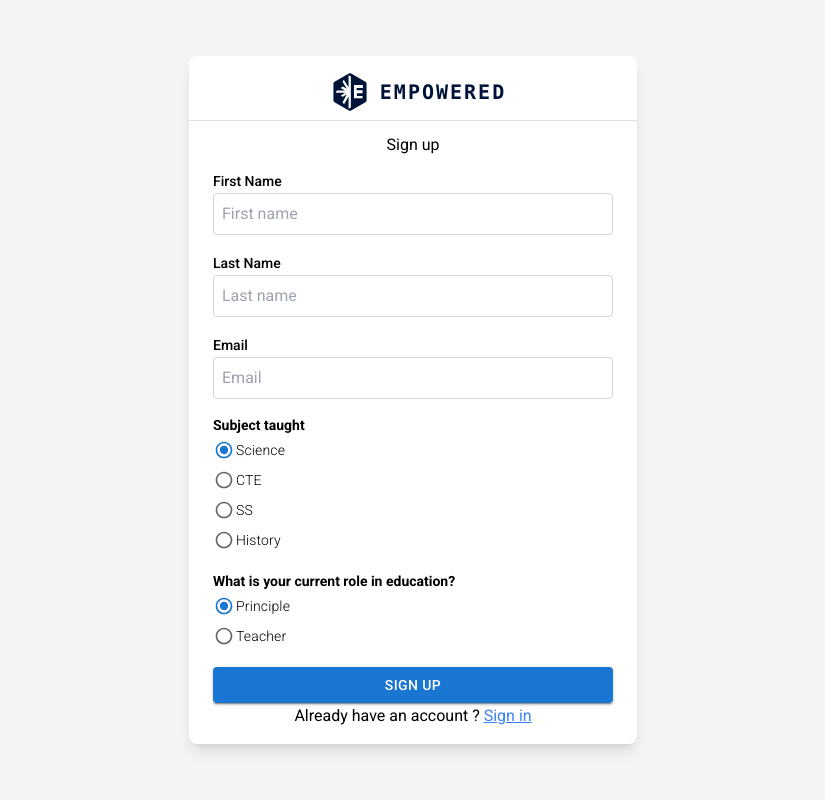
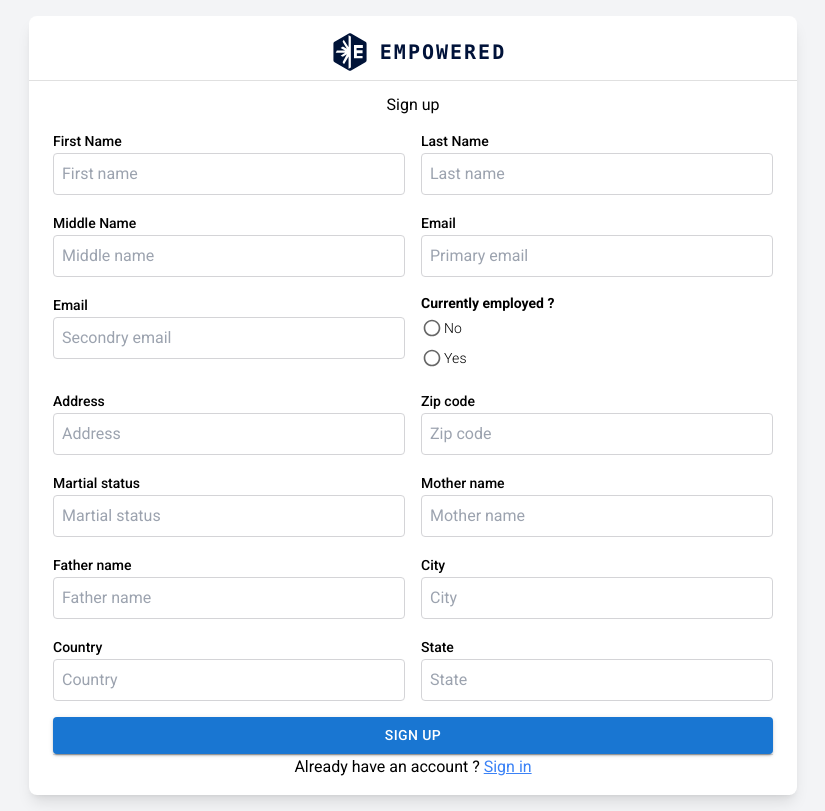
Before and after one commit to webninjavaibhav/Activity-library-demo-, a Next.js app: page /register in a window 1280 px wide. Shown: the whole page, without its empty margins (227-1052 px from the left). Built offline with nearby package versions, Linux system fonts and the light colour scheme.

Commit message:
change registration

```diff
--- a/src/app/(auth)/register/constants/constants.ts
+++ b/src/app/(auth)/register/constants/constants.ts
@@ -1,21 +1,9 @@
 type SubjectProp = {
-  value: string;
-  label: string;
-};
-
-type RoleProps = {
-  value: string;
+  value: boolean;
   label: string;
 };
 
 export const subjectOptions: SubjectProp[] = [
-  { value: "science", label: "Science" },
-  { value: "cte", label: "CTE" },
-  { value: "ss", label: "SS" },
-  { value: "history", label: "History" },
+  { value: false, label: "No" },
+  { value:true, label: "Yes" },
 ];
-
-export const roleOptions: RoleProps[] = [
-  { value: "principle", label: "Principle" },
-  { value: "teacher", label: "Teacher" },
-];
--- a/src/app/(auth)/register/hooks/useSignUp.tsx
+++ b/src/app/(auth)/register/hooks/useSignUp.tsx
@@ -2,22 +2,42 @@ import { useRouter } from "next/navigation";
 import { useState } from "react";
 
 type FormProps = {
-  subject: string;
-  role: string;
-  username: string;
+  firstName: string;
   lastName: string;
-  email: string;
+  middleName: string;
+  Sex: string;
+  Email: string;
+  secondEmail: string;
+  employee: string | number | boolean; // boolean
+  address: string;
+  zipcode: string;
+  Martialstatus: string;
+  mothername: string;
+  fathername: string;
+  city: string;
+  country: string;
+  state: string;
 };
 
 const useSignUp = () => {
   const router = useRouter();
 
   const [formValues, setFormValues] = useState<FormProps>({
-    subject: "science",
-    role: "principle",
-    username: "",
+    firstName: "",
     lastName: "",
-    email: "",
+    middleName: "",
+    Sex: "",
+    Email: "",
+    secondEmail: "",
+    employee: "", // boolean
+    address: "",
+    zipcode: "",
+    Martialstatus: "",
+    mothername: "",
+    fathername: "",
+    city: "",
+    country: "",
+    state: "",
   });
 
   const handleSubmit = async (e: React.BaseSyntheticEvent) => {
--- a/src/app/(auth)/register/page.tsx
+++ b/src/app/(auth)/register/page.tsx
@@ -5,14 +5,15 @@ import Input from "@/components/common/Input";
 import LogoIcon from "../../../../public/images/logo";
 import { Button } from "@/components/common/Button";
 import RadioGroups from "@/components/common/RadioGroups";
-import { roleOptions, subjectOptions } from "./constants/constants";
+import { subjectOptions } from "./constants/constants";
 
 export default function Home() {
   const { formValues, handleChange, handleSubmit, router } = useSignUp();
 
+  console.log(formValues, "formValues");
   return (
     <div className="min-h-screen flex items-center justify-center bg-gray-100 p-4">
-      <div className="max-w-md w-full py-2 bg-white rounded-lg shadow-lg">
+      <div className="max-w-3xl w-full py-2 bg-white rounded-lg shadow-lg">
         <div className="flex p-2 items-center justify-center">
           <LogoIcon className="h-[40px]" />
           <h1 className="text-xl text-[#001239] font-bold font-mono tracking-widest">
@@ -22,17 +23,18 @@ export default function Home() {
         <Divider className="my-2" />
         <div className="text-center text-pretty p-3">Sign up</div>
         <form onSubmit={handleSubmit} className="px-6">
-          <div className="mb-4">
+          <div className=" grid grid-cols-2 gap-4 mb-4">
+            <div>
               <Input
                 type="name"
-              name="username"
+                name="firstName"
                 label="First Name"
-              value={formValues.username}
+                value={formValues.firstName}
                 placeholder="First name"
                 handleInput={handleChange}
               />
             </div>
-          <div className="mb-4">
+            <div>
               <Input
                 type="name"
                 label="Last Name"
@@ -42,34 +44,127 @@ export default function Home() {
                 handleInput={handleChange}
               />
             </div>
-          <div className="mb-4">
+            <div>
+              <Input
+                type="name"
+                label="Middle Name"
+                name="middleName"
+                placeholder="Middle name"
+                value={formValues.middleName}
+                handleInput={handleChange}
+              />
+            </div>
+            <div>
               <Input
                 type="email"
                 label="Email"
-              name="email"
-              placeholder="Email"
-              value={formValues.email}
+                name="Email"
+                placeholder="Primary email"
+                value={formValues.Email}
                 handleInput={handleChange}
               />
             </div>
-          <div className="mb-4">
+            <div>
+              <Input
+                type="email"
+                label="Email"
+                name="secondEmail"
+                placeholder="Secondry email"
+                value={formValues.secondEmail}
+                handleInput={handleChange}
+              />
+            </div>
+            <div>
               <RadioGroups
-              name="subject"
-              label="Subject taught"
-              value={formValues.subject}
+                name="employee"
+                label="Currently employed ?"
+                value={formValues.employee}
                 options={subjectOptions}
                 handleChange={handleChange}
               />
             </div>
-          <div className="mb-4">
-            <RadioGroups
-              name="role"
-              label="What is your current role in education?"
-              value={formValues.role}
-              options={roleOptions}
-              handleChange={handleChange}
+            <div>
+              <Input
+                type="address"
+                label="Address"
+                name="address"
+                placeholder="Address"
+                value={formValues.address}
+                handleInput={handleChange}
               />
             </div>
+            <div>
+              <Input
+                type="zipcode"
+                label="Zip code"
+                name="zipcode"
+                placeholder="Zip code"
+                value={formValues.zipcode}
+                handleInput={handleChange}
+              />
+            </div>
+            <div>
+              <Input
+                type="name"
+                label="Martial status"
+                name="Martialstatus"
+                placeholder="Martial status"
+                value={formValues.Martialstatus}
+                handleInput={handleChange}
+              />
+            </div>
+            <div>
+              <Input
+                type="name"
+                label="Mother name"
+                name="mothername"
+                placeholder="Mother name"
+                value={formValues.mothername}
+                handleInput={handleChange}
+              />
+            </div>
+            <div>
+              <Input
+                type="name"
+                label="Father name"
+                name="fathername"
+                placeholder="Father name"
+                value={formValues.fathername}
+                handleInput={handleChange}
+              />
+            </div>
+            <div>
+              <Input
+                type="name"
+                label="City"
+                name="city"
+                placeholder="City"
+                value={formValues.city}
+                handleInput={handleChange}
+              />
+            </div>
+            <div>
+              <Input
+                type="name"
+                label="Country"
+                name="country"
+                placeholder="Country"
+                value={formValues.country}
+                handleInput={handleChange}
+              />
+            </div>
+            <div>
+              <Input
+                type="name"
+                label="State"
+                name="state"
+                placeholder="State"
+                value={formValues.state}
+                handleInput={handleChange}
+              />
+            </div>
+          </div>
+
           <Button
             type="submit"
             variant="contained"
--- a/src/components/common/RadioGroups/index.tsx
+++ b/src/components/common/RadioGroups/index.tsx
@@ -8,16 +8,12 @@ import {
 
 type RadioGroupProps = {
   label: string;
-  value: string;
+  value: string | number | boolean;
   name: string;
-  options: { value: string; label: string }[];
+  options: { value: string | boolean; label: string }[];
   handleChange: (e: React.BaseSyntheticEvent) => void;
 };
 
-type OptionProp = {
-  value: string | number;
-  label: string;
-};
 
 const RadioGroups: React.FC<RadioGroupProps> = ({
   label,
@@ -37,12 +33,12 @@ const RadioGroups: React.FC<RadioGroupProps> = ({
         name={name}
         onChange={handleChange}
       >
-        {options.map((option: OptionProp) => (
+        {options.map((option , index) => (
           <FormControlLabel
             sx={{
               fontSize: "10px",
             }}
-            key={option.value}
+            key={index}
             value={option.value}
             control={
               <Radio
```
Lines whose indentation alone changed are shown as unchanged.
